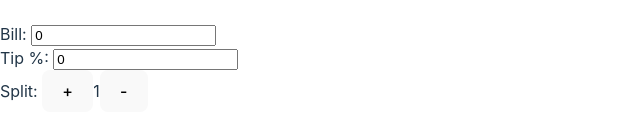
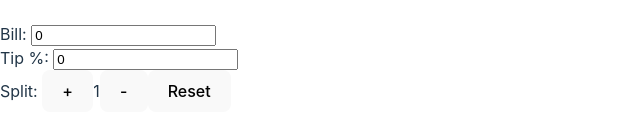
Before and after one commit to yan-pi/tip-calculator, a React (Vite) app: page / in a window 1280 px wide. Shown: the part 333-472 px from the top of the page, without its empty margins (0-640 px from the left). Built offline with nearby package versions, Linux system fonts and the light colour scheme.

Commit message:
Feat: create reset button

```diff
--- a/src/components/TipCalculator.tsx
+++ b/src/components/TipCalculator.tsx
@@ -61,6 +61,11 @@ function TipCalculator() {
         >
           -
         </button>
+
+        <button onClick={()=>
+        dispatch({
+          type: ActionTypes.Reset
+        })}>Reset</button>
       </div>
     </div>
   );
```
